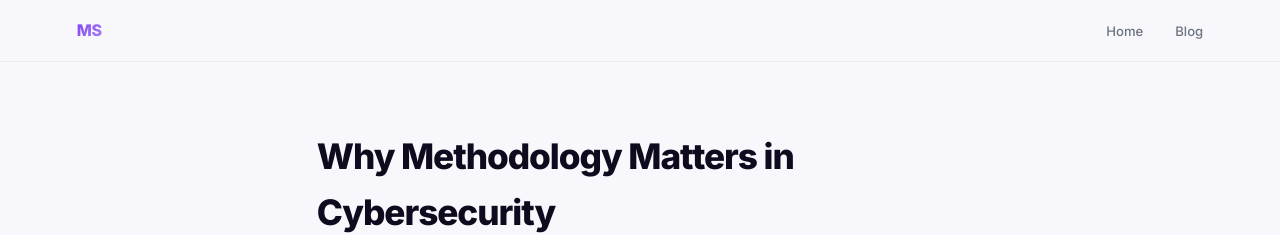
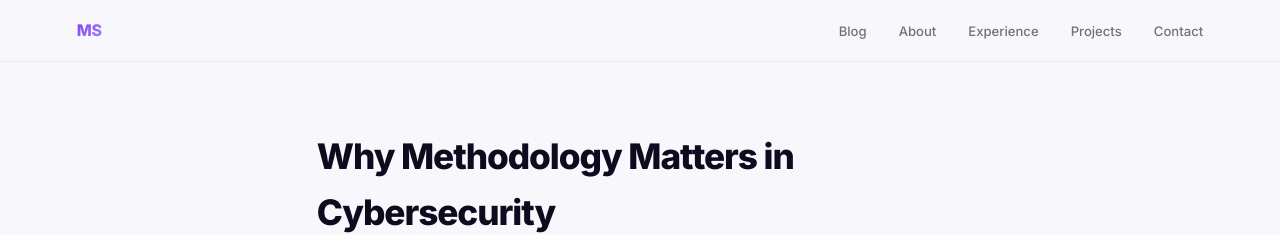
Before and after one commit to MohammadSalam-sec/mohammadsalam-sec.github.io, a Jekyll site: the page built from _posts/2026-07-21-why-methodology-matters.md, in a window 1280 px wide. Shown: the top 235 px of the page. Built offline with Jekyll 4.4.1, drawn with Linux system fonts in a browser that asks for light colours.

Commit message:
Update default.html

```diff
--- a/_layouts/default.html
+++ b/_layouts/default.html
@@ -32,6 +32,7 @@ article table{width:100%;border-collapse:collapse;margin:1.75rem 0 2.25rem 0;fon
 article table td,article table th{padding:0.6rem 1rem;border:1px solid rgba(0,0,0,0.08);text-align:left}
 
 article img{max-width:100%;border-radius:12px;margin:2rem 0;box-shadow:0 4px 20px rgba(0,0,0,0.08);display:block}
+article img + img{margin-top:0.75rem}
 
 article hr{border:none;border-top:1px solid rgba(0,0,0,0.08);margin:3rem 0}
 
@@ -47,8 +48,11 @@ footer{text-align:center;padding:1.75rem 6%;border-top:1px solid rgba(0,0,0,0.07
 <nav>
   <div class="logo">MS</div>
   <ul class="nav-links">
-    <li><a href="/">Home</a></li>
-    <li><a href="/blog">Blog</a></li>
+    <li><a href="/#blog">Blog</a></li>
+    <li><a href="/#about">About</a></li>
+    <li><a href="/#experience">Experience</a></li>
+    <li><a href="/#projects">Projects</a></li>
+    <li><a href="/#contact">Contact</a></li>
   </ul>
 </nav>
 <main>
```
